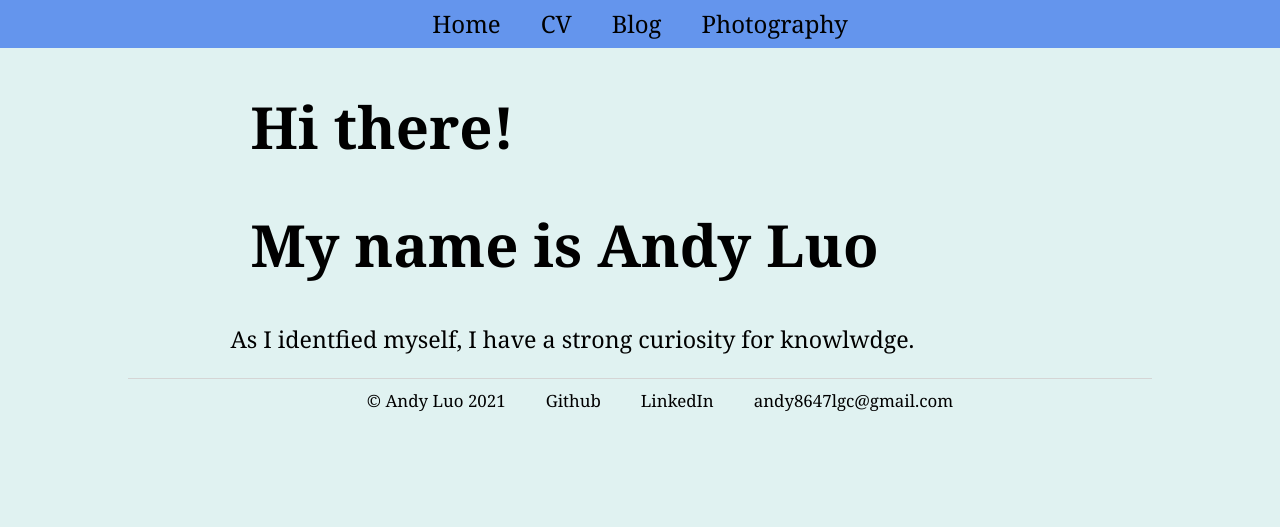
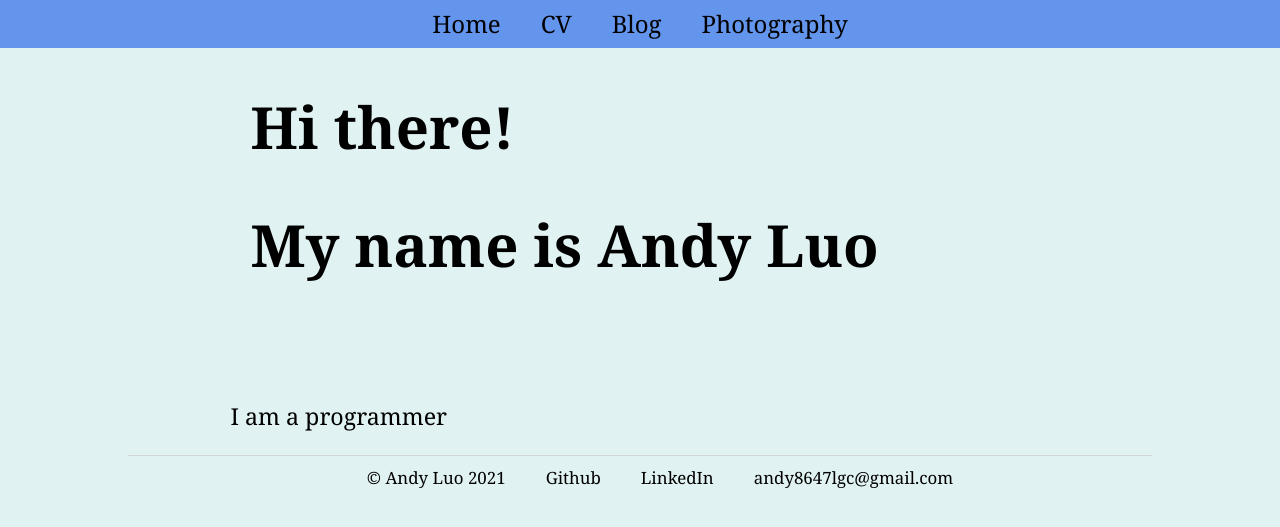
Before and after one commit to Andy8647/Andy8647.github.io, a Jekyll site: the page built from index.html, in a window 1280 px wide. Shown: the top 527 px of the page. Built offline with Jekyll 4.4.1, drawn with Linux system fonts in a browser that asks for light colours.

Commit message:
Update index.html

```diff
--- a/index.html
+++ b/index.html
@@ -6,9 +6,10 @@ title: Andy's Blog
 	<div class="texts">
 		<h1>Hi there!</h1>
 		<h1>My name is Andy Luo</h1>
+		<br>
+		<br>
 		<p>
-			As I identfied myself, I have a strong curiosity
-			for knowlwdge.
+			I am a programmer
 		</p>
 	</div>
 </div><!-- /.blurb -->
```
